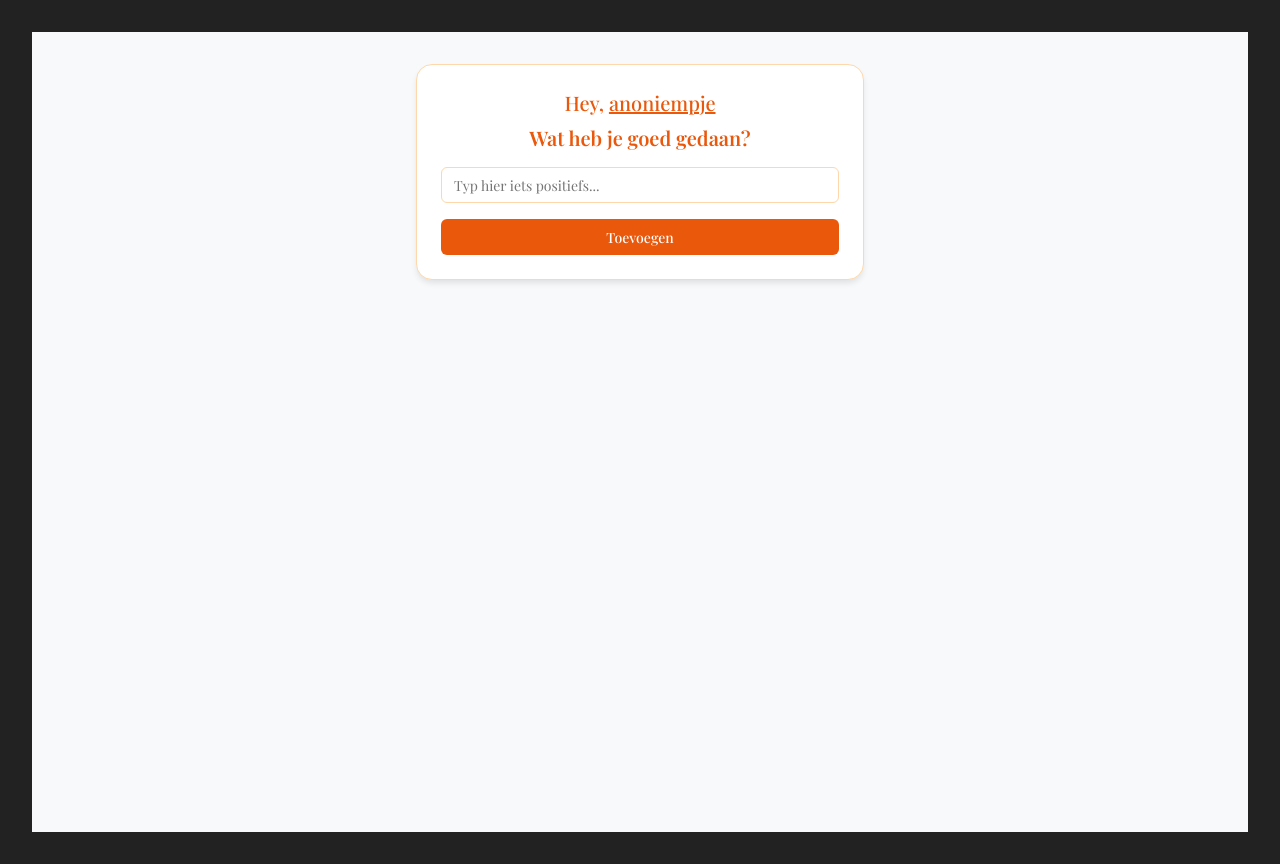
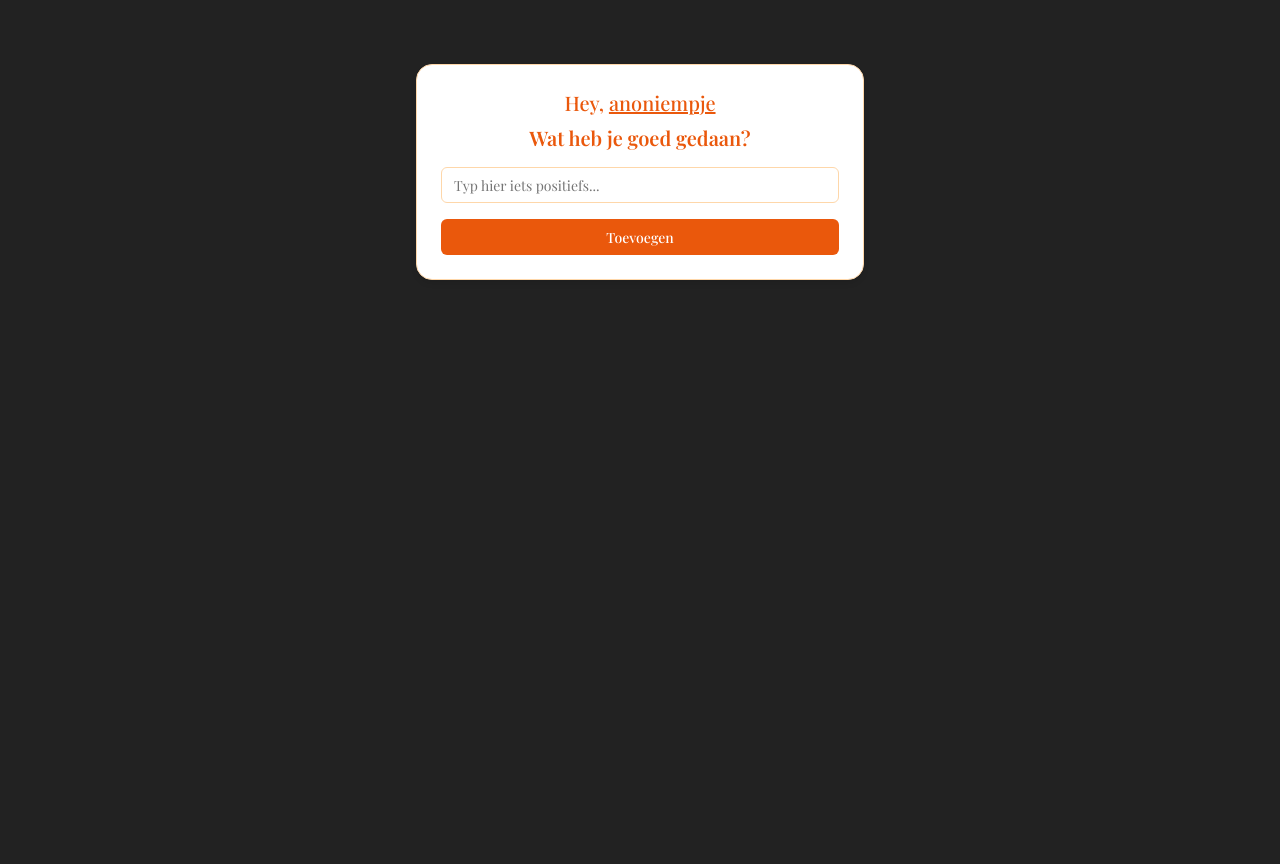
Before and after one commit to Hnah07/Boost-me-up, a React (Vite) app: page / in a window 1280 px wide. Built offline with nearby package versions, Linux system fonts and the light colour scheme.

Commit message:
modified styling and added the scrolling back

```diff
--- a/src/components/SelfConfidenceTracker.css
+++ b/src/components/SelfConfidenceTracker.css
@@ -20,9 +20,9 @@ body {
   flex-direction: column;
   align-items: center;
   padding: 2rem;
-  background-color: #f8f9fa;
   position: relative;
-  overflow: hidden;
+  width: 100%;
+  box-sizing: border-box;
 }
 
 .container::-webkit-scrollbar {
@@ -91,7 +91,6 @@ body {
 }
 
 .entries-container {
-  margin-top: 1.5rem;
   width: 100%;
   max-width: 28rem;
   flex: 1;
@@ -101,19 +100,25 @@ body {
   scrollbar-color: #fed7aa transparent;
   -webkit-overflow-scrolling: touch;
   position: relative;
+  margin-top: 1.5rem;
+  max-height: calc(100svh - 300px);
+  margin-bottom: 2rem;
 }
 
 .entries-container::-webkit-scrollbar {
-  width: 6px;
+  width: 4px;
 }
 
 .entries-container::-webkit-scrollbar-track {
   background: transparent;
+  margin: 4px 0;
 }
 
 .entries-container::-webkit-scrollbar-thumb {
   background-color: #fed7aa;
-  border-radius: 3px;
+  border-radius: 2px;
+  border: 1px solid transparent;
+  background-clip: padding-box;
 }
 
 .entries-container::-webkit-scrollbar-thumb:hover {
```
